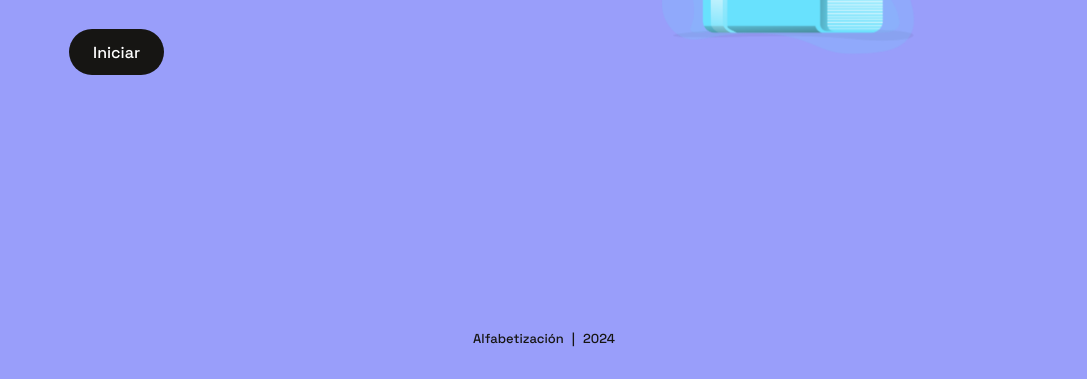
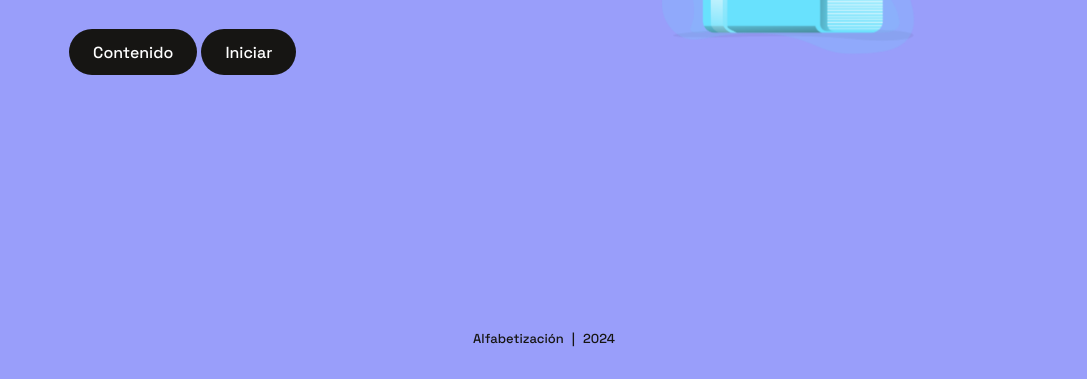
Before and after one commit to LuisC4sC/lecciones, a plain HTML site: page index.html in a window 1280 px wide. Shown: the part 421-800 px from the top of the page, without its empty margins (96-1183 px from the left). Drawn offline with nearby package versions, Linux system fonts and the light colour scheme.

Commit message:
Update index.html

```diff
--- a/index.html
+++ b/index.html
@@ -48,6 +48,10 @@
 
                     </p>
                     <a href="#" class="home__button">
+                      Contenido
+
+                  </a>
+                    <a href="#" class="home__button">
                         Iniciar
 
                     </a>
```
